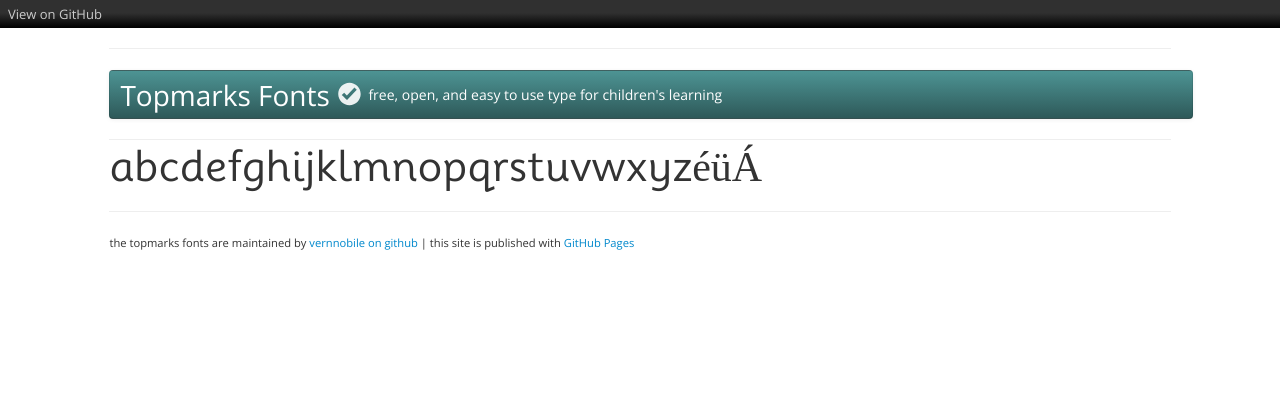
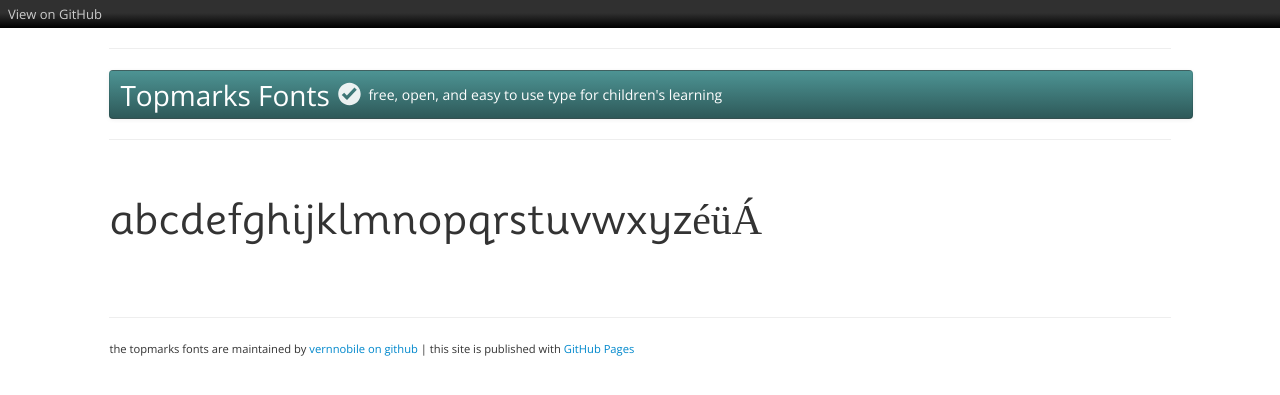
Before and after one commit to vernnobile/topmarks, a Jekyll site: the page built from testing.html, in a window 1280 px wide. Shown: the top 395 px of the page. Built offline with Jekyll 4.4.1, drawn with Linux system fonts in a browser that asks for light colours.

Commit message:
Update test.html

```diff
--- a/_includes/test.html
+++ b/_includes/test.html
@@ -1,7 +1,7 @@
 <hr>
 <div class="row-fluid">
 <div class="span10">
-<p style="font-family:'topmarksbook'; font-size:3em;">
+<p style="font-family:'topmarksbook'; font-size:3em; line-height:3em;">
 abcdefghijklmnopqrstuvwxyzéüÁ
 </p>
 
```
